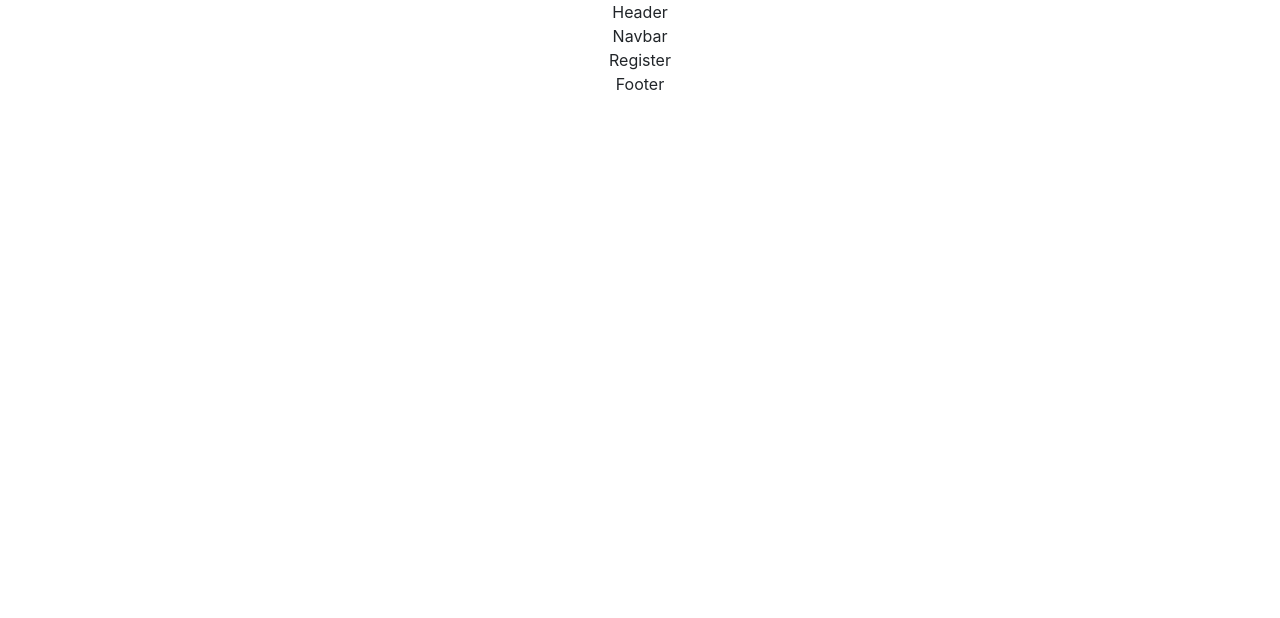
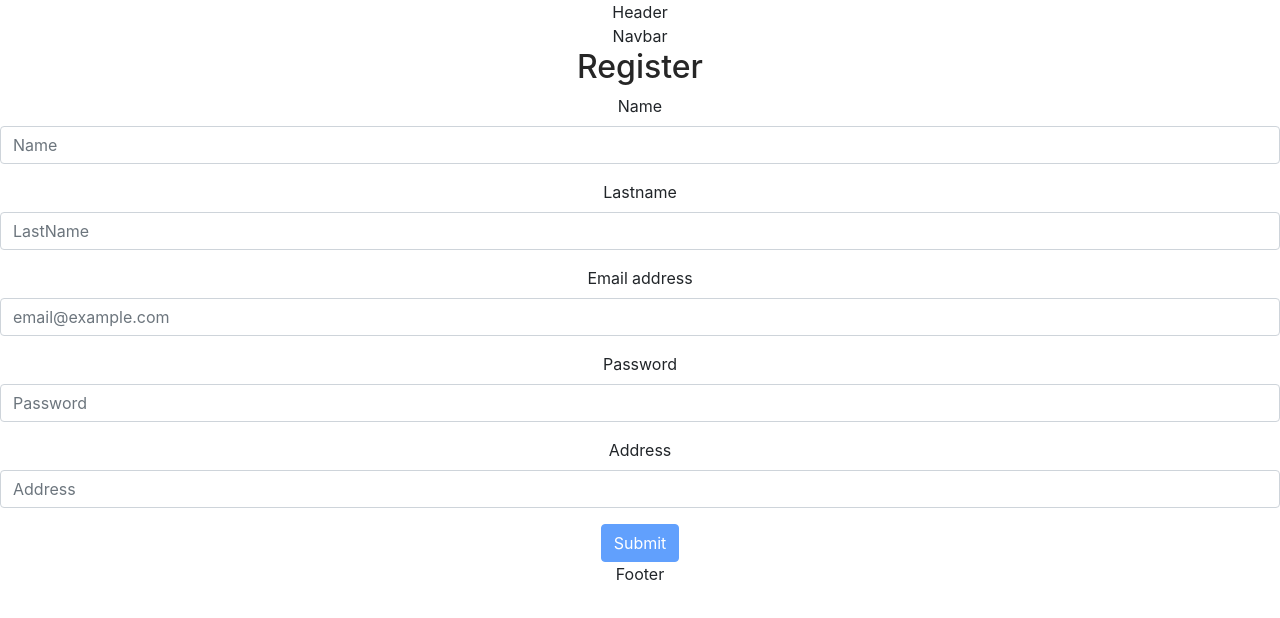
Before and after one commit to AlanGitez/e-commerce, a React (Create React App) app in the folder semiya/: page /register in a window 1280 px wide. Shown: the top 618 px of the page. Built offline with nearby package versions, Linux system fonts and the light colour scheme.

Commit message:
Login y register

```diff
--- a/semiya/api/models/Categories.js
+++ b/semiya/api/models/Categories.js
@@ -7,10 +7,6 @@ Categories.init({
     name:{
         type: s.STRING,
         allowNull: false
-    },
-    type: {
-        type: s.STRING,
-        allowNull: false
     }
 }, {sequelize:db, modelName:"categories"});
 
--- a/semiya/src/components/Login.js
+++ b/semiya/src/components/Login.js
@@ -1,9 +1,66 @@
-import React from 'react'
+import React from "react";
+import useInput from "../Hooks/useInput";
+import { useNavigate, Link } from "react-router-dom";
+import { useDispatch } from "react-redux";
+import { loginRequest } from "../state/user";
 
 const Login = () => {
+  const navigate = useNavigate();
+  const email = useInput();
+  const password = useInput();
+  const dispatch = useDispatch()
+
+  const loginHandler = (e) => {
+    e.preventDefault();
+    dispatch(loginRequest({email: email.value, password: password.value}))
+    navigate("/");
+  };
+
   return (
-    <div>Login</div>
-  )
-}
+    <>
+      <h2>Login</h2>
+      <form onSubmit={loginHandler}>
+        <div className="mb-3">
+          <label htmlFor="inputEmail" className="form-label">
+            Email address
+          </label>
+          <input
+            type="email"
+            className="form-control"
+            id="inputEmail"
+            placeholder="email@example.com"
+            aria-describedby="emailHelp"
+            {...email}
+          />
+        </div>
+        <div className="mb-3">
+          <label htmlFor="inputPassword" className="form-label">
+            Password
+          </label>
+          <input
+            type="password"
+            className="form-control"
+            placeholder="Password"
+            id="inputPassword"
+            {...password}
+          />
+        </div>
+        {/* Descomentar esto para cuando tengamos a mano la persistencia */}
+        {/* <div class="form-check mb-3">
+          <label class="form-check-label">
+            <input class="form-check-input" type="checkbox" name="remember" />{" "}
+            Remember me
+          </label>
+        </div> */}
+        <button type="submit" className="btn btn-primary">
+          Submit
+        </button>
+      </form>
+      <Link to="/forgot-password">
+        <p>Forgot Password?</p>
+      </Link>
+    </>
+  );
+};
 
-export default Login
+export default Login;
--- a/semiya/src/components/Register.js
+++ b/semiya/src/components/Register.js
@@ -1,9 +1,143 @@
-import React from 'react'
+import React, { useState } from "react";
+import useInput from "../Hooks/useInput";
+import { useNavigate } from "react-router-dom";
+import axios from "axios";
 
 const Register = () => {
+  const name = useInput();
+  const lastName = useInput();
+  const address = useInput();
+  const navigate = useNavigate();
+  const [email, setEmail] = useState("");
+  const [emailValidity, setEmailValidity] = useState(true);
+  const [password, setPassword] = useState("");
+  const [passwordValidity, setPasswordValidity] = useState(true);
+
+  const checkEmailValidity = (e) => {
+    let validEmail = new RegExp(
+      /^(([^<>()\]\\.,;:\s@"]+(\.[^<>()\]\\.,;:\s@"]+)*)|(".+"))@((\[[0-9]{1,3}\.[0-9]{1,3}\.[0-9]{1,3}\.[0-9]{1,3}])|(([a-zA-Z\-0-9]+\.)+[a-zA-Z]{2,}))$/
+    );
+    console.log("Name de target:", e.target.value);
+    setEmail(e.target.value);
+    validEmail.test(e.target.value)
+      ? setEmailValidity(true)
+      : setEmailValidity(false);
+  };
+
+  const checkPasswordValidity = (e) => {
+    let validPassword = new RegExp(/^(?=.*[A-Za-z])(?=.*\d)[A-Za-z\d]{8,}$/);
+    console.log("Name de target:", e.target.value);
+    setPassword(e.target.value);
+    console.log(validPassword.test(e.target.value));
+    validPassword.test(e.target.value)
+      ? setPasswordValidity(true)
+      : setPasswordValidity(false);
+  };
+
+  const loginHandler = (e) => {
+    e.preventDefault();
+    if (emailValidity && passwordValidity)
+      axios
+        .post("/api/users/register", {
+          name: name.value,
+          lastName: lastName.value,
+          email: email,
+          password: password,
+          address: address.value,
+        })
+        .then(() => navigate("/"))
+        .catch((error) => console.log("Register/Axios error: ", error));
+  };
+
   return (
-    <div>Register</div>
-  )
-}
+    <>
+      <h2>Register</h2>
+      <form onSubmit={loginHandler}>
+        <div className="mb-3">
+          <label htmlFor="inputName" className="form-label">
+            Name
+          </label>
+          <input
+            type="text"
+            className="form-control"
+            id="inputName"
+            placeholder="Name"
+            aria-describedby="nameHelp"
+            {...name}
+          />
+        </div>
+        <div className="mb-3">
+          <label htmlFor="inputLastName" className="form-label">
+            Lastname
+          </label>
+          <input
+            type="text"
+            className="form-control"
+            id="inputLastName"
+            placeholder="LastName"
+            aria-describedby="lastNameHelp"
+            {...lastName}
+          />
+        </div>
+        <div className="mb-3">
+          <label htmlFor="exampleInputEmail1" className="form-label">
+            Email address
+          </label>
+          <input
+            type="email"
+            className="form-control"
+            id="exampleInputEmail1"
+            placeholder="email@example.com"
+            aria-describedby="emailHelp"
+            onChange={checkEmailValidity}
+          />
+          {!emailValidity && (
+            <p style={{ color: "red", fontWeight: "bolder" }}>Invalid email</p>
+          )}
+        </div>
+        <div className="mb-3">
+          <label htmlFor="exampleInputPassword1" className="form-label">
+            Password
+          </label>
+          <input
+            type="password"
+            className="form-control"
+            placeholder="Password"
+            id="exampleInputPassword1"
+            onChange={checkPasswordValidity}
+          />
+          {!passwordValidity && (
+            <p style={{ color: "red", fontWeight: "bolder" }}>
+              Password must have at least 8 characters, one number and one
+              letter.
+            </p>
+          )}
+        </div>
+        <div className="mb-3">
+          <label htmlFor="inputAddress" className="form-label">
+            Address
+          </label>
+          <input
+            type="text"
+            className="form-control"
+            id="inputAddress"
+            placeholder="Address"
+            aria-describedby="addressHelp"
+            {...address}
+          />
+        </div>
+        {email.length && password.length ? (
+          <button type="submit" className="btn btn-primary">
+            Submit
+          </button>
+        ) : (
+          <button type="submit" className="btn btn-primary" disabled={true}>
+            Submit
+          </button>
+        )}
+      </form>
+    </>
+  );
+};
 
-export default Register
+export default Register;
```
